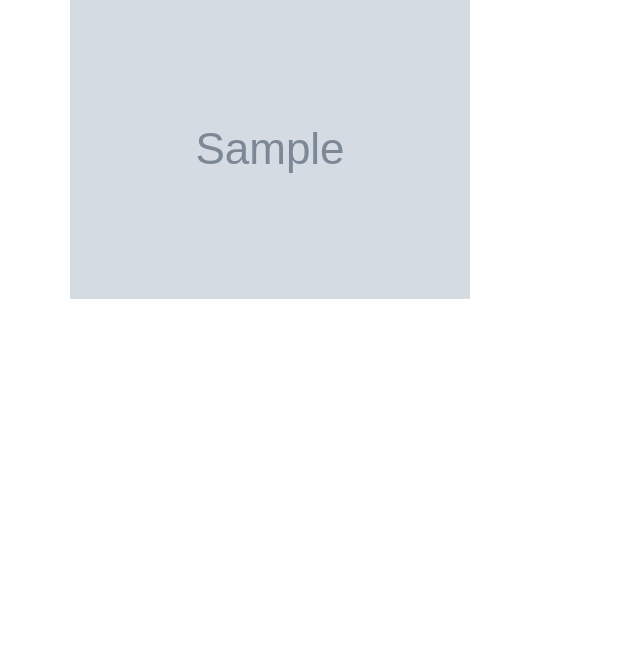
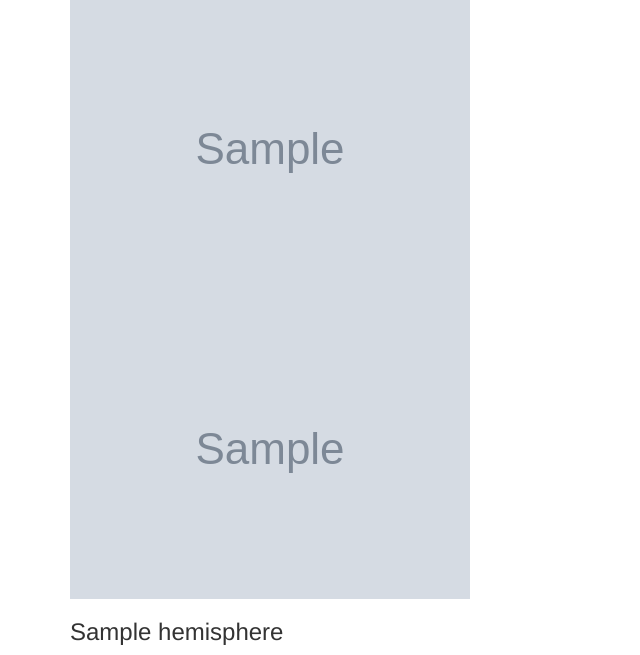
Before and after one commit to BrandonClark65/Mission-to-Mars, a Flask app: page / in a window 1280 px wide. Shown: the part 468-1123 px from the top of the page, without its empty margins (0-640 px from the left). Before the commit the page ends 767 px from the top, so only its background shows below. Run offline with Flask 2, Linux system fonts and the light colour scheme; grey boxes marked "Sample" are stand-in pictures; a database or web service that is not in the repository returns one stand-in record (values such as "Sample title"); some libraries are stand-ins or nearby versions.

Commit message:
Adding Mars Hemisphere section to index.html

```diff
--- a/scraping.py
+++ b/scraping.py
@@ -19,7 +19,7 @@ def scrape_all():
         "featured_image": featured_image(browser),
         "facts": mars_facts(),
         "last_modified": dt.datetime.now(),
-        "Hemisphere Images": hemisphere_images()
+        "hemispheres": hemisphere_images(browser)
     }
 
     # Stop webdriver and return data
@@ -85,7 +85,8 @@ def mars_facts():
         # Use 'read_html' to scrape the facts table into a dataframe
         df = pd.read_html('https://galaxyfacts-mars.com')[0]
 
-    except BaseException:
+    except BaseException as e:
+        print(f"Error: {e}")
         return None
 
     # Assign columns and set index of dataframe
@@ -93,6 +94,7 @@ def mars_facts():
     df.set_index('Description', inplace=True)
 
     # Convert dataframe into HTML format, add bootstrap
+    print(df.to_html(classes="table table-striped"))
     return df.to_html(classes="table table-striped")
 
 def hemisphere_images(browser):
--- a/templates/index.html
+++ b/templates/index.html
@@ -48,6 +48,24 @@
           </div>
         </div>
       </div>
+      <!-- Section for Mars Hemispheres -->
+      <div class="row" id="mars-hemisphere_images">
+        {% for hemisphere in mars.hemispheres %}
+        <div class="col-md-12">
+          <div class="media">
+            <div class="media-body">
+              <img
+                src="{{hemisphere.img_url}}"
+                class="img-responsive"
+                alt="Responsive image"
+                />
+              <h3>{{hemisphere.title}}</h3>
+
+            </div>
+          </div>
+        </div>
+        {% endfor %}
+      </div>
     </div>
   </body>
 </html>
```
